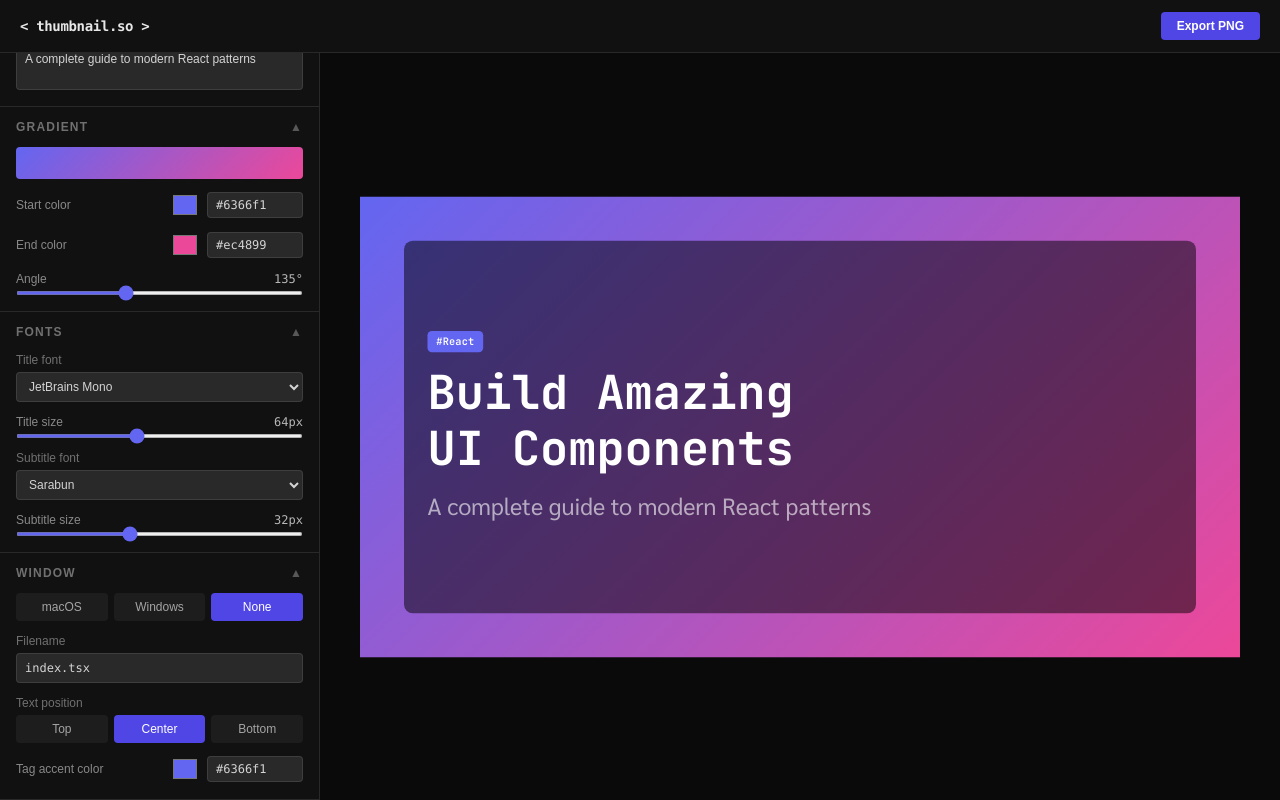
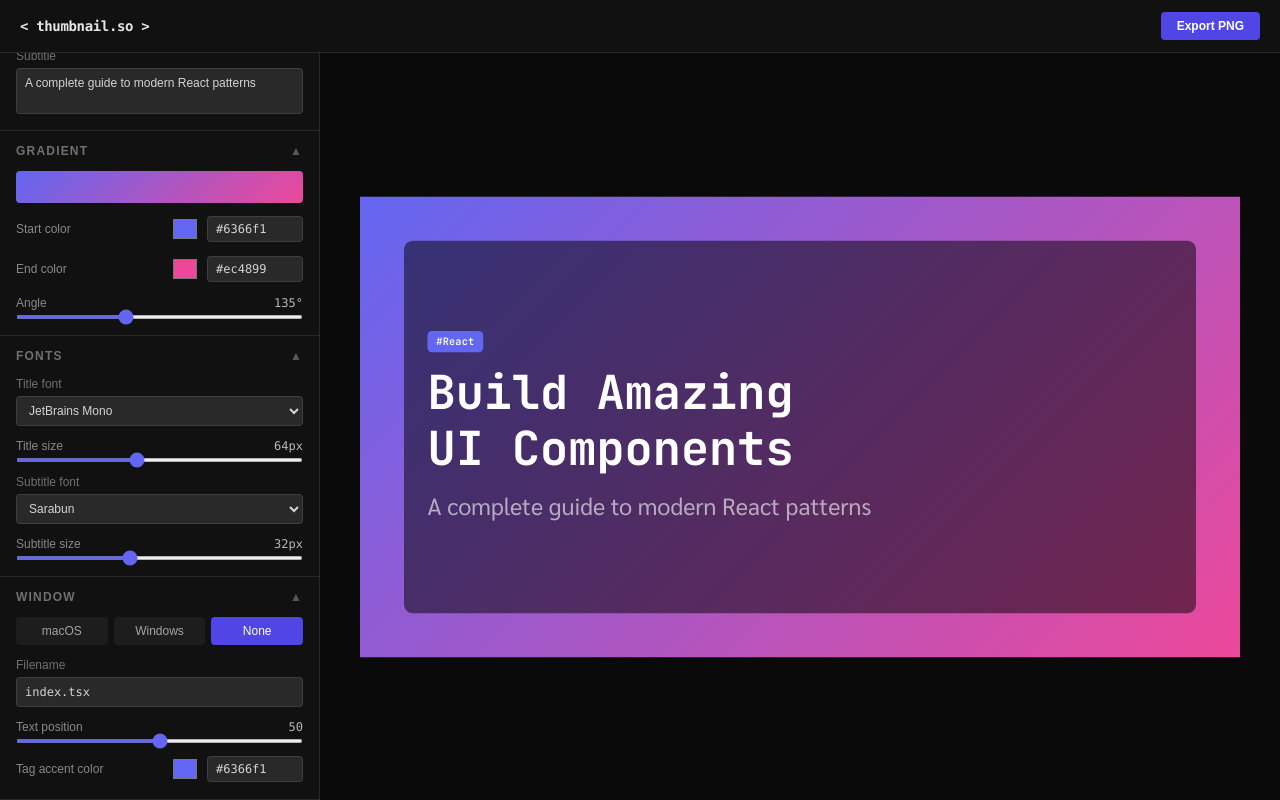
Before and after one commit to kittypunkz/caption-creator, a React (Vite) app: page / in a window 1280 px wide. Both pictures are taken after a click on the button "None". Built offline with nearby package versions, Linux system fonts and the light colour scheme.

Commit message:
feat: replace text position buttons with free slider (0–100)

```diff
--- a/src/components/controls/WindowControl.tsx
+++ b/src/components/controls/WindowControl.tsx
@@ -1,7 +1,8 @@
 import { useStore } from '../../store/useStore'
-import type { WindowStyle, TextAlign } from '../../store/useStore'
+import type { WindowStyle } from '../../store/useStore'
 import { SectionHeader } from '../ui/SectionHeader'
 import { ColorPicker } from '../ui/ColorPicker'
+import { SliderInput } from '../ui/SliderInput'
 
 const STYLES = [
   { id: 'macos',   label: 'macOS' },
@@ -9,14 +10,8 @@ const STYLES = [
   { id: 'none',    label: 'None' },
 ] as const
 
-const ALIGNMENTS: { id: TextAlign; label: string }[] = [
-  { id: 'top',    label: 'Top' },
-  { id: 'center', label: 'Center' },
-  { id: 'bottom', label: 'Bottom' },
-]
-
 export function WindowControl() {
-  const { windowStyle, windowFilename, accentColor, textAlign, set } = useStore()
+  const { windowStyle, windowFilename, accentColor, textPosition, set } = useStore()
 
   return (
     <SectionHeader label="Window">
@@ -45,24 +40,13 @@ export function WindowControl() {
           className="bg-white/10 border border-white/10 rounded px-2 py-1.5 text-xs text-white/80 font-mono focus:outline-none focus:border-indigo-500 placeholder-white/20"
         />
       </div>
-      <div className="flex flex-col gap-1">
-        <label className="text-xs text-white/40">Text position</label>
-        <div className="flex gap-1.5">
-          {ALIGNMENTS.map(a => (
-            <button
-              key={a.id}
-              onClick={() => set({ textAlign: a.id })}
-              className={`flex-1 py-1.5 rounded text-xs transition-colors ${
-                textAlign === a.id
-                  ? 'bg-indigo-600 text-white'
-                  : 'bg-white/5 text-white/60 hover:bg-white/10'
-              }`}
-            >
-              {a.label}
-            </button>
-          ))}
-        </div>
-      </div>
+      <SliderInput
+        label="Text position"
+        min={0}
+        max={100}
+        value={textPosition}
+        onChange={v => set({ textPosition: v })}
+      />
       <ColorPicker
         label="Tag accent color"
         value={accentColor}
--- a/src/components/preview/IDEWindow.tsx
+++ b/src/components/preview/IDEWindow.tsx
@@ -1,10 +1,9 @@
 import type { ReactNode } from 'react'
-import type { TextAlign } from '../../store/useStore'
 
 interface Props {
   style: 'macos' | 'windows' | 'none'
   filename: string
-  textAlign: TextAlign
+  textPosition: number
   children: ReactNode
 }
 
@@ -68,13 +67,7 @@ function WindowsTitleBar({ filename }: { filename: string }) {
   )
 }
 
-const JUSTIFY: Record<TextAlign, string> = {
-  top: 'flex-start',
-  center: 'center',
-  bottom: 'flex-end',
-}
-
-export function IDEWindow({ style, filename, textAlign, children }: Props) {
+export function IDEWindow({ style, filename, textPosition, children }: Props) {
   const containerStyle = {
     background: 'rgba(0,0,0,0.5)',
     borderRadius: style === 'none' ? 12 : 8,
@@ -84,18 +77,23 @@ export function IDEWindow({ style, filename, textAlign, children }: Props) {
     height: '100%',
   }
 
+  // Two flex spacers around the content — their ratio controls vertical position.
+  // textPosition=0 → all space below (top), 50 → equal (center), 100 → all space above (bottom).
   const contentStyle = {
     padding: 32,
     flex: 1,
     display: 'flex',
     flexDirection: 'column' as const,
-    justifyContent: JUSTIFY[textAlign],
   }
 
   if (style === 'none') {
     return (
       <div style={containerStyle}>
-        <div style={contentStyle}>{children}</div>
+        <div style={contentStyle}>
+          <div style={{ flex: textPosition }} />
+          {children}
+          <div style={{ flex: 100 - textPosition }} />
+        </div>
       </div>
     )
   }
--- a/src/components/preview/ThumbnailCanvas.tsx
+++ b/src/components/preview/ThumbnailCanvas.tsx
@@ -20,7 +20,7 @@ export const ThumbnailCanvas = forwardRef<HTMLDivElement>((_, ref) => {
     subtitleFont,
     subtitleSize,
     accentColor,
-    textAlign,
+    textPosition,
   } = useStore()
 
   const fontScale = canvasWidth / 1200
@@ -40,7 +40,7 @@ export const ThumbnailCanvas = forwardRef<HTMLDivElement>((_, ref) => {
       }}
     >
       <div style={{ width: '100%', height: '100%' }}>
-        <IDEWindow style={windowStyle} filename={windowFilename} textAlign={textAlign}>
+        <IDEWindow style={windowStyle} filename={windowFilename} textPosition={textPosition}>
           <TextLayers
             tag={tag}
             title={title}
--- a/src/store/useStore.ts
+++ b/src/store/useStore.ts
@@ -2,8 +2,6 @@ import { create } from 'zustand'
 
 type CanvasPreset = 'twitter-og' | 'linkedin' | 'ig-square' | 'ig-story' | 'youtube' | 'custom'
 export type WindowStyle = 'macos' | 'windows' | 'none'
-export type TextAlign = 'top' | 'center' | 'bottom'
-
 interface ThumbnailState {
   canvasPreset: CanvasPreset
   canvasWidth: number
@@ -21,7 +19,7 @@ interface ThumbnailState {
   windowStyle: WindowStyle
   windowFilename: string
   accentColor: string
-  textAlign: TextAlign
+  textPosition: number
   set: (partial: Partial<Omit<ThumbnailState, 'set'>>) => void
 }
 
@@ -42,6 +40,6 @@ export const useStore = create<ThumbnailState>((setState) => ({
   windowStyle: 'macos',
   windowFilename: 'index.tsx',
   accentColor: '#6366f1',
-  textAlign: 'center',
+  textPosition: 50,
   set: (partial) => setState((state) => ({ ...state, ...partial })),
 }))
```
